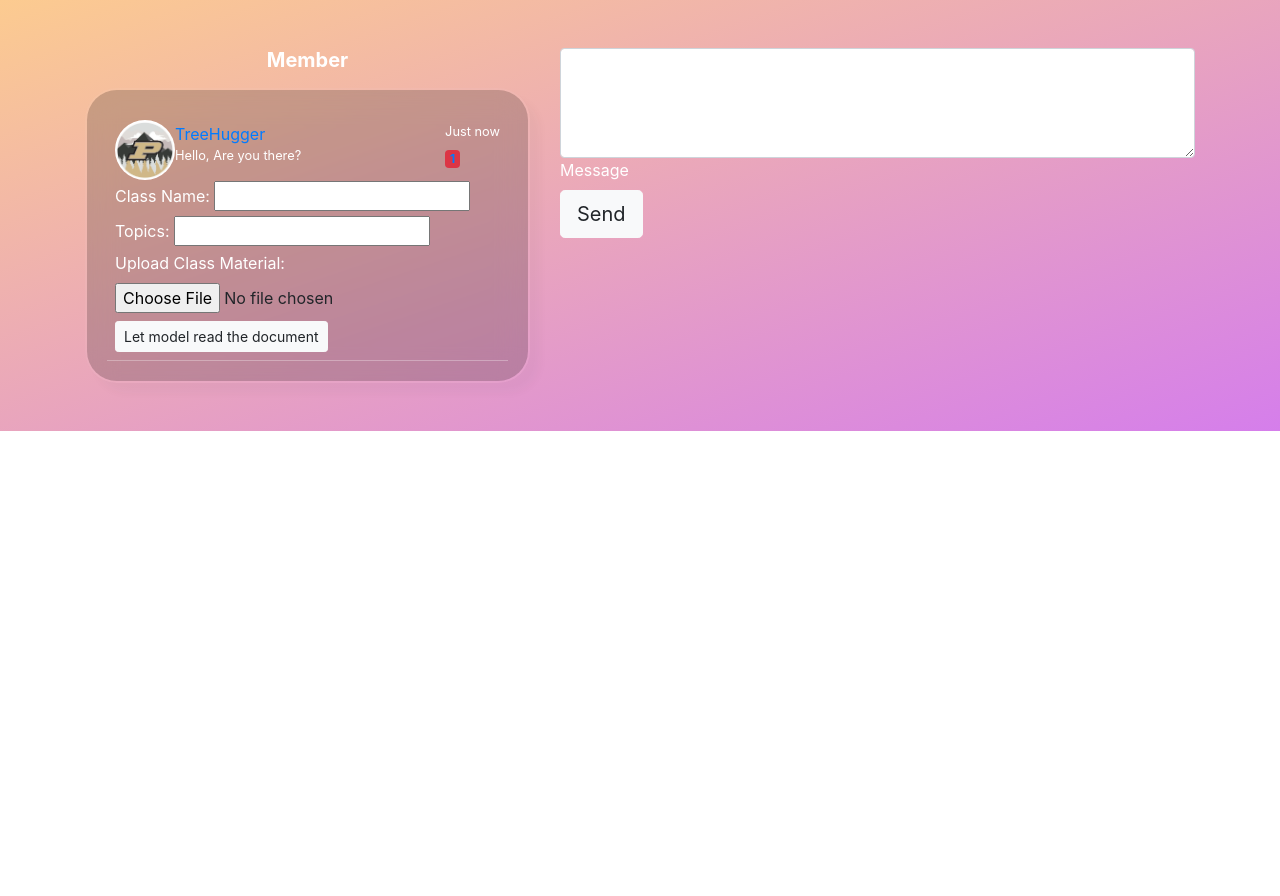
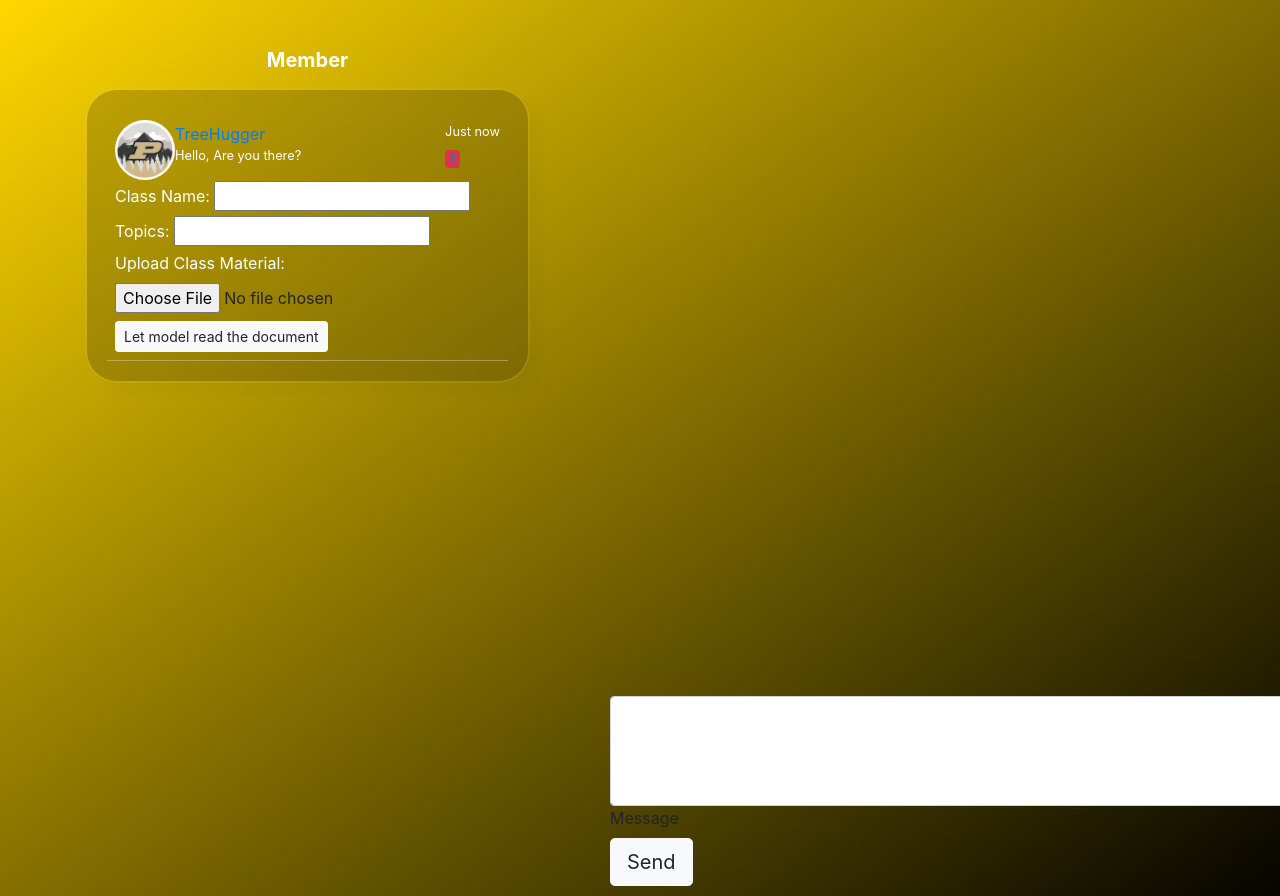
Before and after one commit to e-lab/Forestry_Student, a Flask app: page / in a window 1280 px wide. Run offline with Flask 3, Linux system fonts and the light colour scheme; parts of the project's set-up code (start-up, migrations or seed data) failed here and were passed over; some libraries are stand-ins or nearby versions.

Commit message:
Fixed front end!

```diff
--- a/static/css/style.css
+++ b/static/css/style.css
@@ -1,19 +1,76 @@
+/* Reset default body margin and padding */
+body {
+    margin: 0;
+    padding: 0;
+    overflow: hidden; /* Hide scrollbars */
+}
+
+/* Set the background to a radial gradient */
+body {
+    margin: 0;
+    padding: 0;
+    overflow: hidden; /* Hide scrollbars */
+    position: fixed;
+    top: 0;
+    left: 0;
+    width: 100%;
+    height: 100%;
+    background: radial-gradient(circle, gold, black);
+    z-index: -1;
+}
+
+
+
 .gradient-custom {
     /* fallback for old browsers */
-    background: #fccb90;
+    background: linear-gradient(to bottom, gold, black);
 
     /* Chrome 10-25, Safari 5.1-6 */
-    background: -webkit-linear-gradient(to bottom right, rgba(252, 203, 144, 1), rgba(213, 126, 235, 1));
+    background: -webkit-linear-gradient(to bottom right, gold, black);
 
     /* W3C, IE 10+/ Edge, Firefox 16+, Chrome 26+, Opera 12+, Safari 7+ */
-    background: linear-gradient(to bottom right, rgba(252, 203, 144, 1), rgba(213, 126, 235, 1))
-    }
+    background: linear-gradient(to bottom right, gold, black);
+}
 
-    .mask-custom {
+.mask-custom {
     background: rgba(24, 24, 16, .2);
     border-radius: 2em;
     backdrop-filter: blur(15px);
     border: 2px solid rgba(255, 255, 255, 0.05);
     background-clip: padding-box;
     box-shadow: 10px 10px 10px rgba(46, 54, 68, 0.03);
-    }
+}
+
+.chat-history-container {
+    height: calc(100vh - 60px); /* Adjust the height based on your design */
+    overflow-y: auto;
+}
+
+.input-form {
+    width: calc(100vh - 60px); /* Adjust the width based on your design */
+    margin-left: 600px;
+}
+
+.input-form-container {
+    position: fixed;
+    bottom: 0;
+    left: 0;
+    width: 100%;
+    padding: 10px;
+}
+
+.chat-history {
+    list-style-type: none;
+    margin: 0;
+    padding: 0;
+    padding-top: 60px; /* Height of the input form */
+    padding-bottom: 600px;
+}
+
+.chat-history li {
+    margin-bottom: 16px;
+}
+
+.card.mask-custom {
+    /* Your existing styles for the mask-custom class */
+}
--- a/templates/index.html
+++ b/templates/index.html
@@ -6,9 +6,15 @@
      <link rel="stylesheet" href="https://stackpath.bootstrapcdn.com/bootstrap/4.3.1/css/bootstrap.min.css">
 
      <!-- MAIN CSS -->
-     <link rel="stylesheet" href="css/style.css">
+     <link rel="stylesheet" href="static/css/style.css">
 
      <style>
+        .body {
+            background: linear-gradient(to bottom, gold, black);
+            margin: 0; /* Remove default body margin */
+            padding: 0; /* Remove default body padding */
+        }
+
         .carousel-caption {
             color: black;
         }
@@ -69,8 +75,9 @@
                     </div>
                 </div>
                 <div class="col-md-6 col-lg-7 col-xl-7">
-                    <ul class="list-unstyled text-white">
-                        <ul class="list-unstyled text-white">
+                    <div class="chat-history-container">
+                        <ul class="chat-history list-unstyled text-white">
+                            <!-- Chat history loop -->
                             {% for message in chat_history %}
                                 {% if message.user %}
                                     <!-- User message on the right -->
@@ -102,9 +109,10 @@
                                     </li>
                                 {% endif %}
                             {% endfor %}
-
                         </ul>
-                        <li class="mb-3">
+                    </div>
+                    <div class="input-form-container">
+                        <div class="input-form">
                             <form method="POST" action="{{ url_for('process_input') }}">
                                 <div class="form-outline form-white">
                                     <textarea class="form-control" name="user_input" id="textAreaExample3" rows="4"></textarea>
@@ -112,14 +120,11 @@
                                 </div>
                                 <button type="submit" class="btn btn-light btn-lg btn-rounded float-end">Send</button>
                             </form>
-                        </li>
-                    </ul>
+                        </div>
+                    </div>
                 </div>
             </div>
         </div>
     </section>
 </body>
-
-
-
 </html>
```
